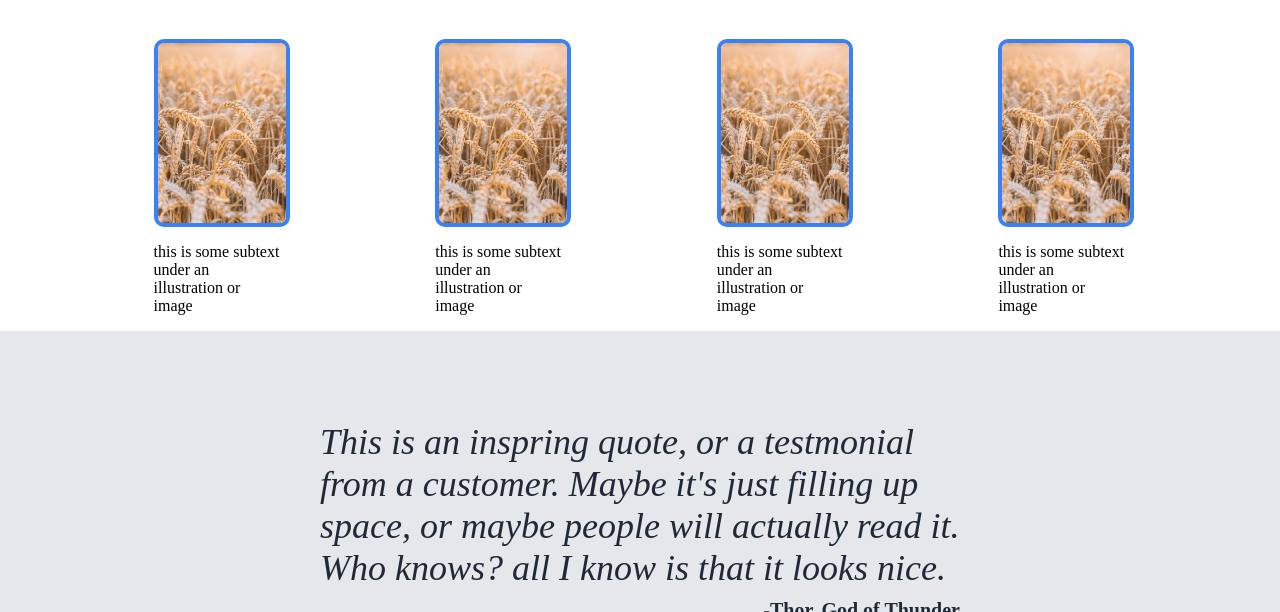
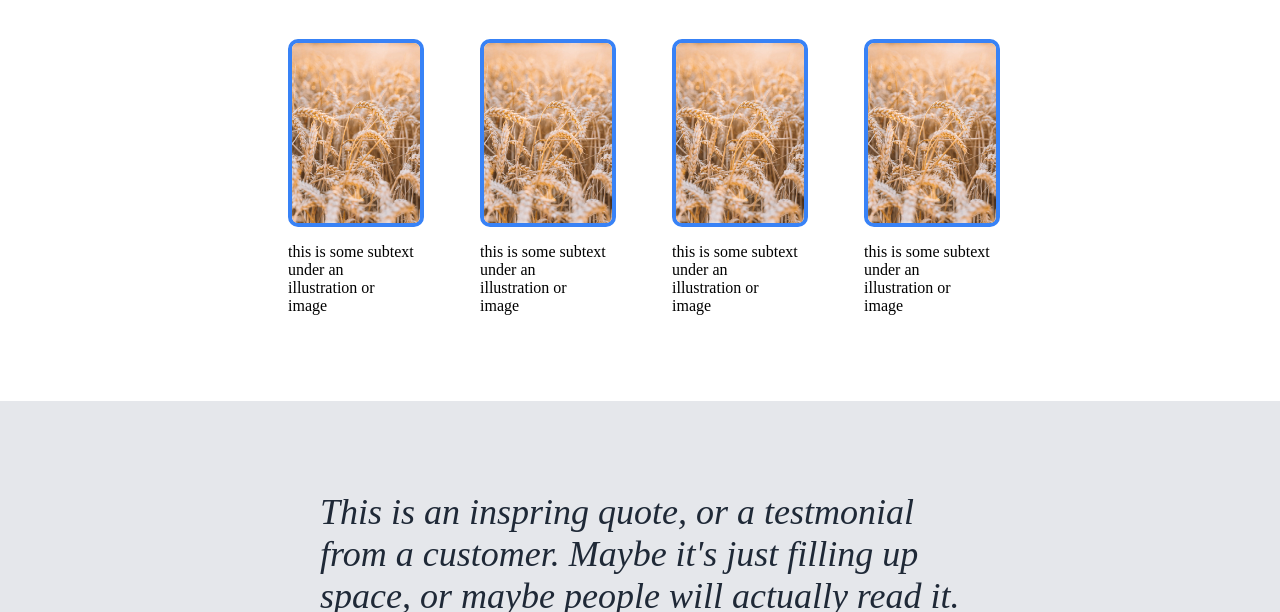
Before and after one commit to SpaceNuggets/LandingPage, a plain HTML site: page index.html in a window 1280 px wide. Shown: the part 488-1100 px from the top of the page. Drawn offline with Linux system fonts and the light colour scheme.

Commit message:
Lower width of the cards section

```diff
--- a/index.html
+++ b/index.html
@@ -41,6 +41,8 @@
         <div>
             <div class="randominfo-text">Some random information.</div>
             <div class="cards">
+                <div class="card-container">
+
                     <div class="card">
                         <img src="./images/wheat.jpeg" alt="Wheat">
                         <p>this is some subtext under an illustration or image</p>
@@ -56,6 +58,7 @@
                     <div class="card">
                         <img src="./images/wheat.jpeg" alt="Wheat">
                         <p>this is some subtext under an illustration or image</p>
+                    </div>
                 </div>
             </div>
         </div>
--- a/style.css
+++ b/style.css
@@ -88,6 +88,7 @@ body{
     width:10vw;
 }
 .cards{
+    padding-bottom: 70px;
     display:flex;
     align-items: center;
     justify-content: space-evenly;
@@ -174,3 +175,9 @@ body{
     padding-top: 20px;
     padding-bottom: 20px;
 }
+.card-container{
+    gap: 5vw;
+    display: flex;
+    align-items: center;
+    justify-content: space-evenly;
+}
```
Lines whose indentation alone changed are shown as unchanged.
